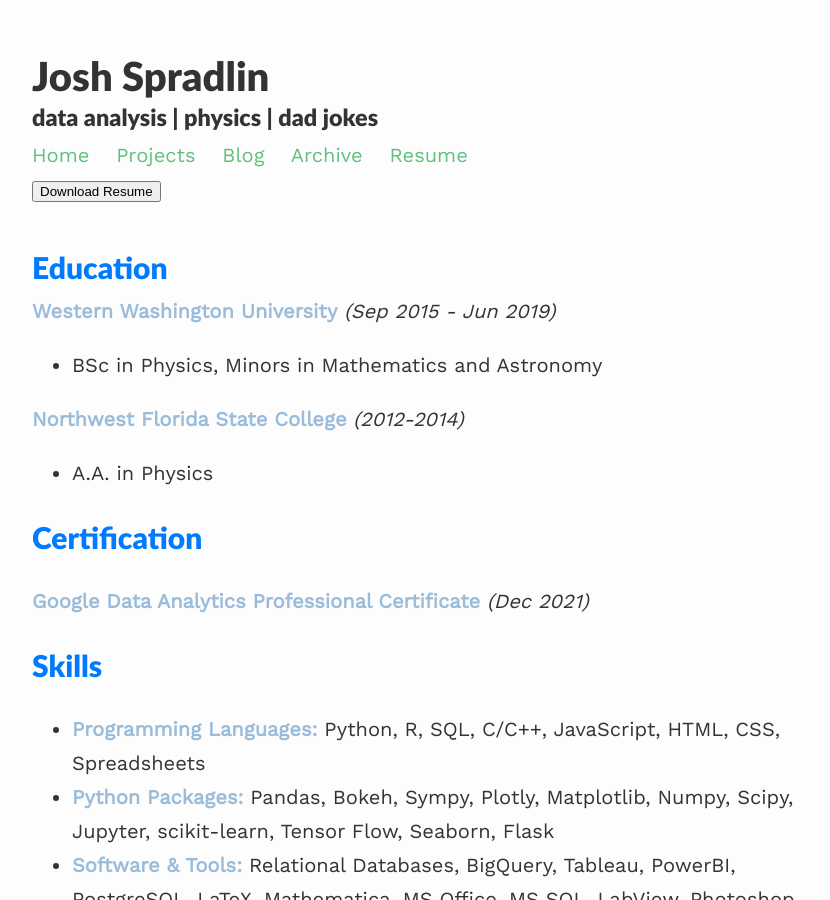
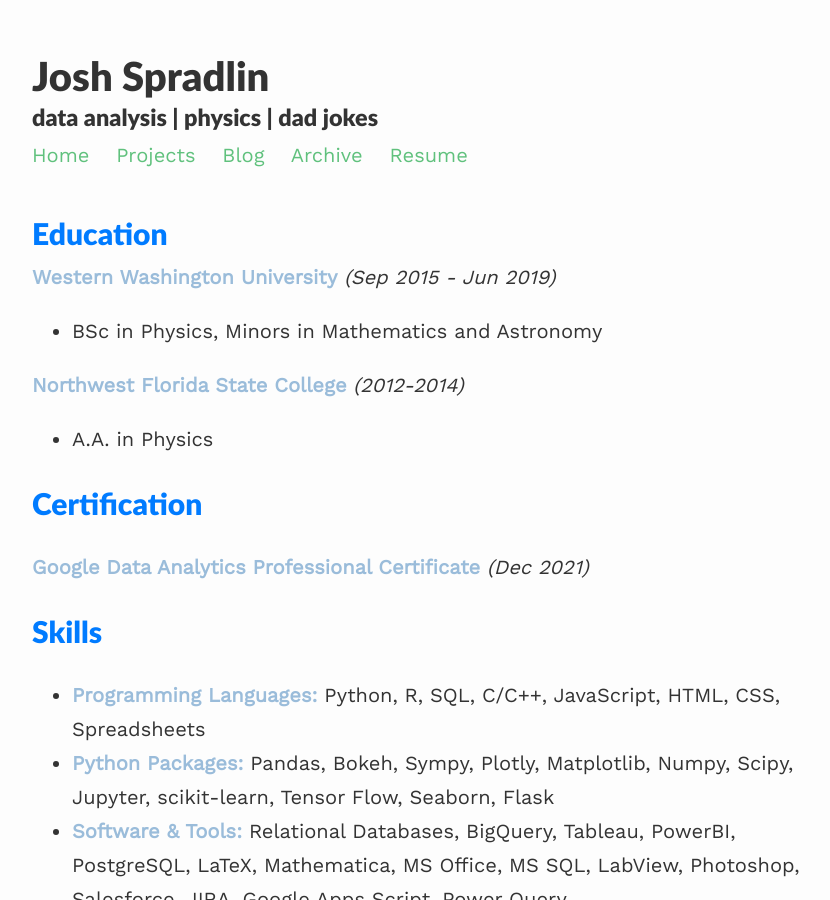
Before and after one commit to josh-u-a/gradfolio, a Jekyll site: the page built from _pages/resume.md, in a window 1280 px wide and 900 px high. Shown: the whole window, without its empty margins (208-1038 px from the left). Built offline with Jekyll 4.4.1, drawn with Linux system fonts in a browser that asks for light colours; nearby versions of some CDN libraries.

Commit message:
Update resume.html

```diff
--- a/_layouts/resume.html
+++ b/_layouts/resume.html
@@ -20,11 +20,7 @@ layout: default
 </style>
 </head>
 <body>
-<!-- Add a download button for the resume -->
-<a href="path-to-your-resume.pdf" download>
-    <button>Download Resume</button>
-  </a>
-<br>
+
 <br>
 <!-- Education -->
 <h1 class="header-color">Education</h1>
```
